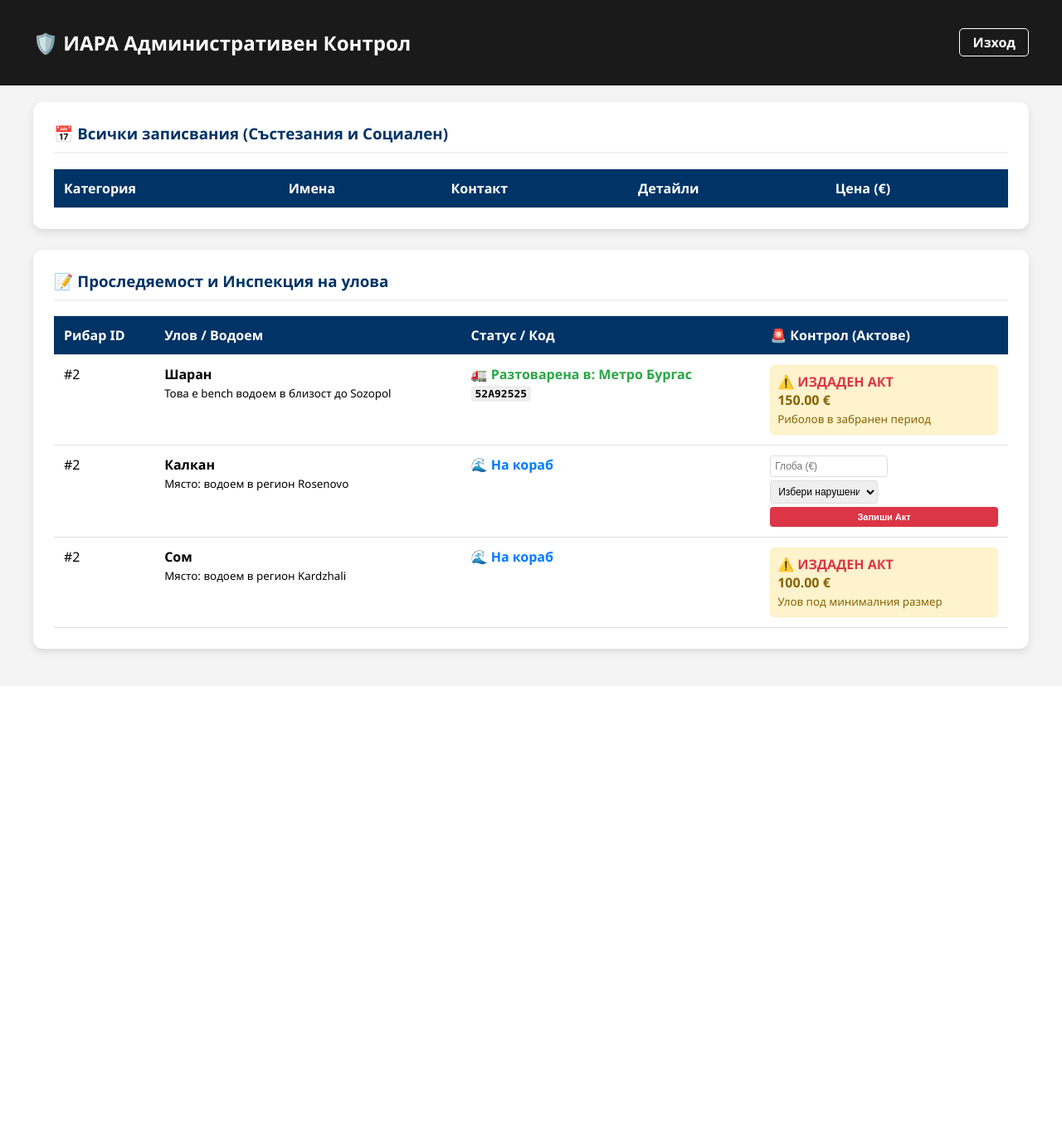
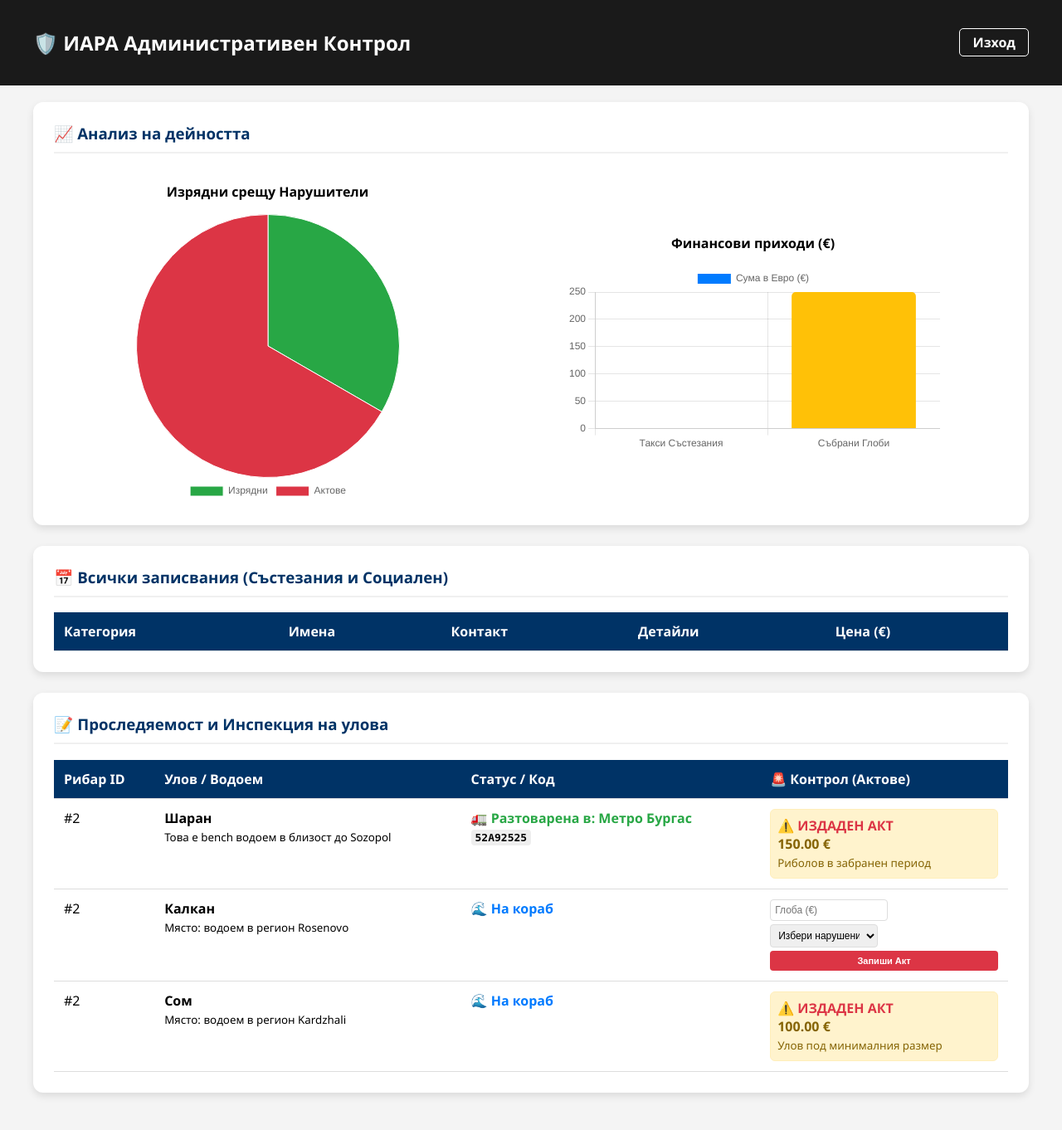
Before and after one commit to codingburgas/iara-gdbpzn-GSBadalova23, a Flask app: page /dashboard in a window 1280 px wide. Shown: the whole page at 83% size. Before the commit the page ends 793 px from the top, so only its background shows below. Run offline with Flask 3, Linux system fonts and the light colour scheme; a user stored in the database is signed in; lists and menus that the app fills with data are empty.

Commit message:
Add interactive data analytics dashboard with Chart.js and modular JS

```diff
--- /dev/null
+++ b/static/admin_charts.js
@@ -0,0 +1,46 @@
+/**
+ * ФУНКЦИЯ ЗА ИНИЦИАЛИЗИРАНЕ НА ГРАФИКИТЕ
+ * Извиква се от HTML, след като данните са подготвени.
+ */
+function initAdminCharts(data) {
+    // 1. Графика: Изрядни срещу Нарушители (Pie Chart)
+    const ctxLegal = document.getElementById('legalChart').getContext('2d');
+    new Chart(ctxLegal, {
+        type: 'pie',
+        data: {
+            labels: ['Изрядни', 'Актове'],
+            datasets: [{
+                data: [data.legalCount, data.illegalCount],
+                backgroundColor: ['#28a745', '#dc3545'],
+                borderWidth: 1
+            }]
+        },
+        options: {
+            responsive: true,
+            plugins: {
+                legend: { position: 'bottom' }
+            }
+        }
+    });
+
+    // 2. Графика: Приходи (Bar Chart)
+    const ctxMoney = document.getElementById('moneyChart').getContext('2d');
+    new Chart(ctxMoney, {
+        type: 'bar',
+        data: {
+            labels: ['Такси Състезания', 'Събрани Глоби'],
+            datasets: [{
+                label: 'Сума в Евро (€)',
+                data: [data.bookingRevenue, data.fineRevenue],
+                backgroundColor: ['#007bff', '#ffc107'],
+                borderRadius: 5
+            }]
+        },
+        options: {
+            responsive: true,
+            scales: {
+                y: { beginAtZero: true }
+            }
+        }
+    });
+}
--- a/templates/admin_dashboard.html
+++ b/templates/admin_dashboard.html
@@ -3,12 +3,18 @@
 <head>
     <meta charset="UTF-8">
     <title>ИАРА - Администрация</title>
+    <script src="https://cdn.jsdelivr.net/npm/chart.js"></script>
     <style>
         body { font-family: 'Segoe UI', sans-serif; margin: 0; background: #f4f4f4; }
         .nav { background: #1a1a1a; color: white; padding: 15px 40px; display: flex; justify-content: space-between; align-items: center; }
         .container { max-width: 1200px; margin: auto; padding: 20px; }
         .card { background: white; padding: 25px; border-radius: 12px; box-shadow: 0 4px 10px rgba(0,0,0,0.1); margin-bottom: 25px; }
         h3 { color: #003366; margin-top: 0; border-bottom: 2px solid #f0f0f0; padding-bottom: 10px; }
+
+        /* Стилизиране на зоната за графики */
+        .charts-wrapper { display: flex; justify-content: space-around; gap: 20px; flex-wrap: wrap; align-items: center; }
+        .chart-container { width: 100%; max-width: 350px; text-align: center; }
+
         table { width: 100%; border-collapse: collapse; margin-top: 15px; background: white; }
         th, td { padding: 12px; text-align: left; border-bottom: 1px solid #ddd; vertical-align: top; }
         th { background: #003366; color: white; }
@@ -43,6 +49,20 @@
             {% endfor %}
           {% endif %}
         {% endwith %}
+
+        <div class="card">
+            <h3>📈 Анализ на дейността</h3>
+            <div class="charts-wrapper">
+                <div class="chart-container">
+                    <p><b>Изрядни срещу Нарушители</b></p>
+                    <canvas id="legalChart"></canvas>
+                </div>
+                <div class="chart-container" style="max-width: 450px;">
+                    <p><b>Финансови приходи (€)</b></p>
+                    <canvas id="moneyChart"></canvas>
+                </div>
+            </div>
+        </div>
 
         <div class="card">
             <h3>📅 Всички записвания (Състезания и Социален)</h3>
@@ -140,5 +160,19 @@
             </table>
         </div>
     </div>
+
+    <script src="{{ url_for('static', filename='admin_charts.js') }}"></script>
+    <script>
+        // Подготвяме обекта с данни от Flask (Jinja2) за JavaScript
+        const statsData = {
+            legalCount: {{ logs|selectattr("is_legal", "equalto", true)|list|length }},
+            illegalCount: {{ logs|selectattr("is_legal", "equalto", false)|list|length }},
+            bookingRevenue: {{ bookings|sum(attribute='price_eur') }},
+            fineRevenue: {{ logs|sum(attribute='fine_amount') }}
+        };
+
+        // Извикваме инициализиращата функция от admin_charts.js
+        initAdminCharts(statsData);
+    </script>
 </body>
 </html>
```
Also changed, not shown: instance/iara_pro_v3.db.
